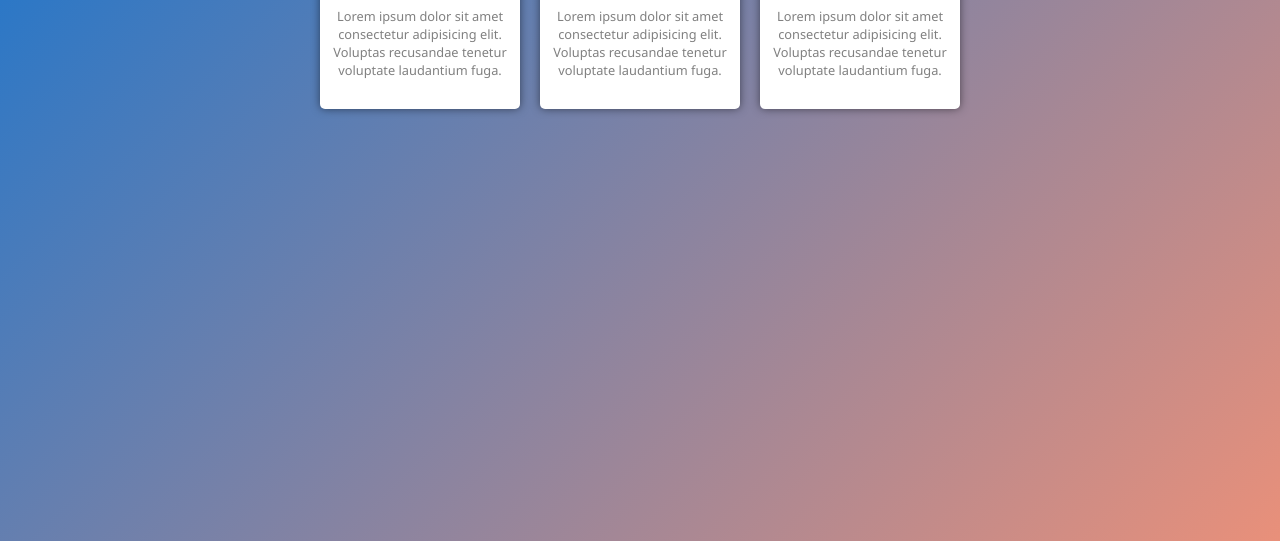
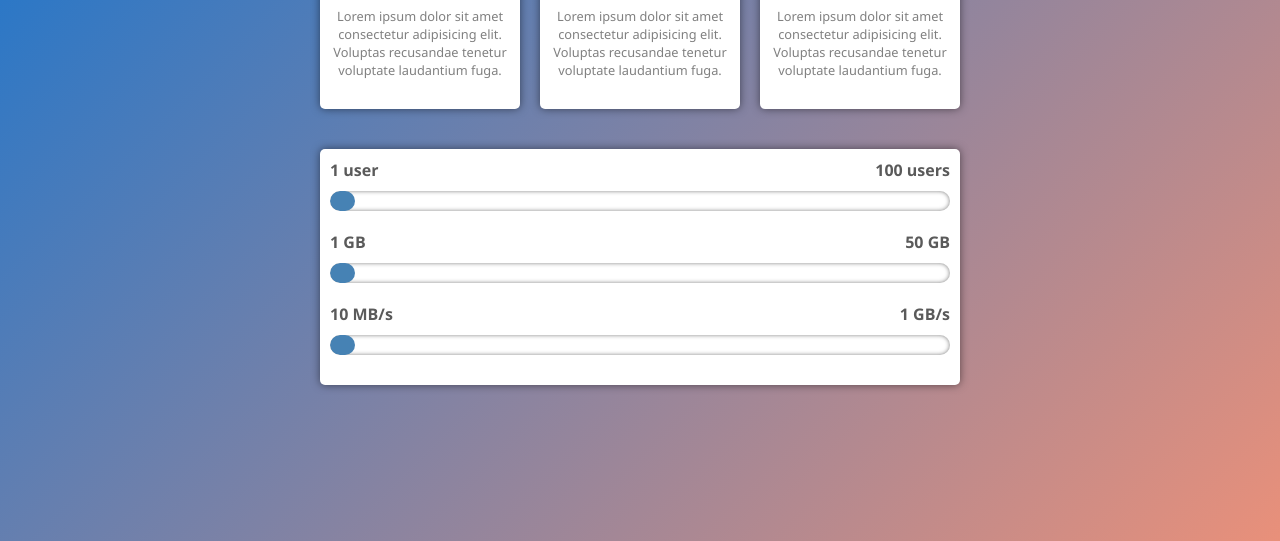
Before and after one commit to Nurjigit-Melis-uulu/price-list, a plain HTML site: page index.html in a window 1280 px wide. Shown: the part 259-800 px from the top of the page. Drawn offline with Linux system fonts and the light colour scheme.

Commit message:
add value box

```diff
--- a/index.html
+++ b/index.html
@@ -41,6 +41,29 @@
         </div>
       </div>
     </div>
+    <div class="cart-values">
+      <div class="users val">
+        <span>1 user</span>
+        <span>100 users</span>
+        <div class="line">
+          <div class="line-value"></div>
+        </div>
+      </div>
+      <div class="memory val">
+        <span>1 GB</span>
+        <span>50 GB</span>
+        <div class="line">
+          <div class="line-value"></div>
+        </div>
+      </div>
+      <div class="trafic val">
+        <span>10 MB/s</span>
+        <span>1 GB/s</span>
+        <div class="line">
+          <div class="line-value"></div>
+        </div>
+      </div>
+    </div>
   </section>
 
 </body>
--- a/main.css
+++ b/main.css
@@ -53,3 +53,37 @@ body {
   font-size: 2em;
   margin: .5em;
 }
+
+.cart-values {
+  color: rgb(90, 90, 90);
+  background: white;
+  border-radius: 5px;
+  margin: 30px 10px 0;
+  box-shadow: 0 0 8px rgba(0, 0, 0, .5);
+  box-sizing: border-box;
+  padding: 10px;
+  font-weight: bold;
+}
+
+.line {
+  width: 100%;
+  height: 20px;
+  border-radius: 10px;
+  box-shadow: 0 0 4px rgba(0, 0, 0, .5) inset;
+  margin: 10px 0 20px;
+  overflow: hidden;
+}
+
+.val {
+  display: flex;
+  flex-flow: wrap;
+  justify-content: space-between;
+}
+
+.line-value {
+  width: 4%;
+  height: inherit;
+  border-radius: 10px;
+  background: steelblue;
+  transition: width 1s;
+}
```
